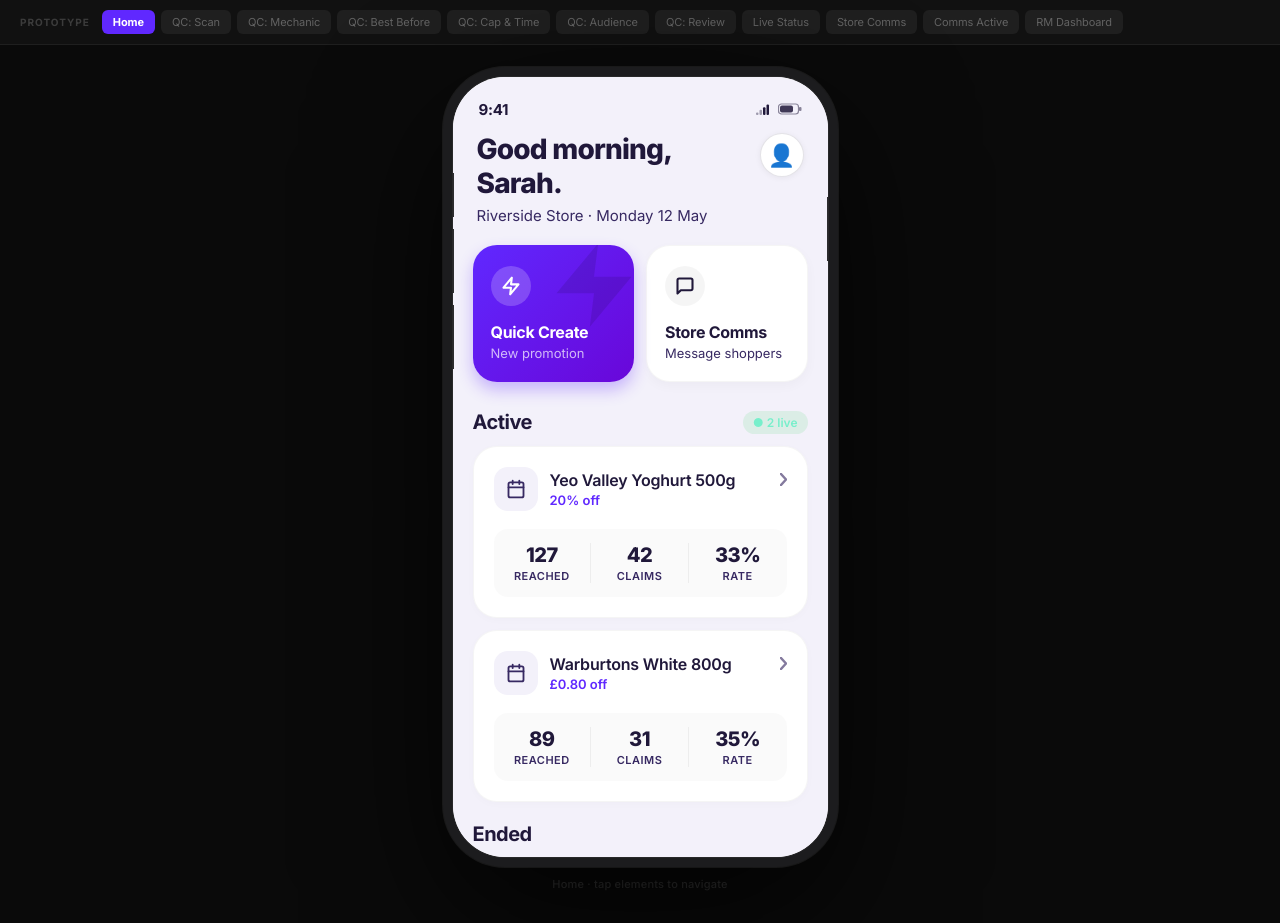
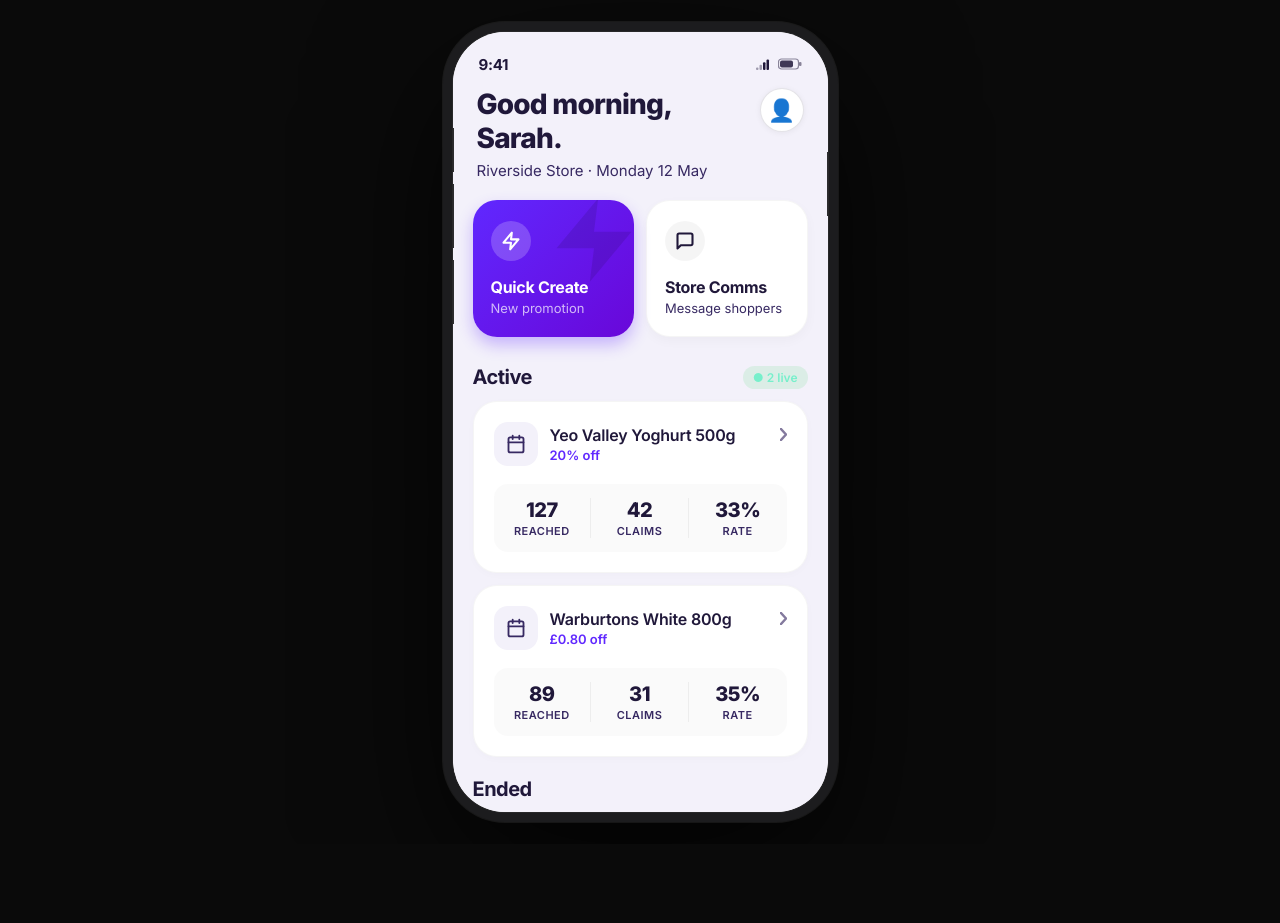
Before and after one commit to wahab-02/store-assistant-ago1, a React (Vite) app: page / in a window 1280 px wide. After the commit the page ends 844 px from the top, so only its background shows below. Built offline with nearby package versions, Linux system fonts and the light colour scheme.

Commit message:
Remove prototype navigation bar
Co-authored-by: Cursor <cursoragent@cursor.com>

```diff
--- a/src/App.jsx
+++ b/src/App.jsx
@@ -1,6 +1,5 @@
 import { useState } from "react";
 import Globals from "./components/shared/Globals";
-import { B, T1 } from "./constants/colors";
 import { ProductProvider } from "./context/ProductContext";
 
 // Import all screen components
@@ -89,52 +88,6 @@ export default function App() {
         display: "flex",
         flexDirection: "column"
       }}>
-        {/* Navigation strip */}
-        <div style={{
-          background: "#111",
-          borderBottom: "1px solid rgba(255,255,255,0.06)",
-          padding: "10px 20px",
-          display: "flex",
-          alignItems: "center",
-          gap: 6,
-          flexWrap: "wrap"
-        }}>
-          <span style={{
-            fontSize: 10,
-            color: "rgba(255,255,255,0.18)",
-            fontWeight: 700,
-            textTransform: "uppercase",
-            letterSpacing: "1px",
-            marginRight: 6,
-            flexShrink: 0
-          }}>
-            Prototype
-          </span>
-          {NAV.map((s) => (
-            <button
-              key={s.id}
-              onClick={() => go(s.id)}
-              style={{
-                padding: "5px 11px",
-                borderRadius: 6,
-                border: "none",
-                background: screen === s.id
-                  ? s.g === "rm"
-                    ? T1
-                    : B
-                  : "rgba(255,255,255,0.06)",
-                color: screen === s.id ? "#fff" : "rgba(255,255,255,0.3)",
-                fontSize: 11,
-                fontWeight: screen === s.id ? 700 : 400,
-                cursor: "pointer",
-                transition: "all 0.15s",
-                letterSpacing: "-0.1px"
-              }}
-            >
-              {s.l}
-            </button>
-          ))}
-        </div>
 
         {/* Content */}
         <div style={{
@@ -216,14 +169,6 @@ export default function App() {
                 ))}
                 {render()}
               </div>
-              <div style={{
-                fontSize: 11,
-                color: "rgba(255,255,255,0.18)",
-                fontWeight: 500,
-                letterSpacing: "0.2px"
-              }}>
-                {NAV.find((s) => s.id === screen)?.l} · tap elements to navigate
-              </div>
             </div>
           )}
         </div>
```
